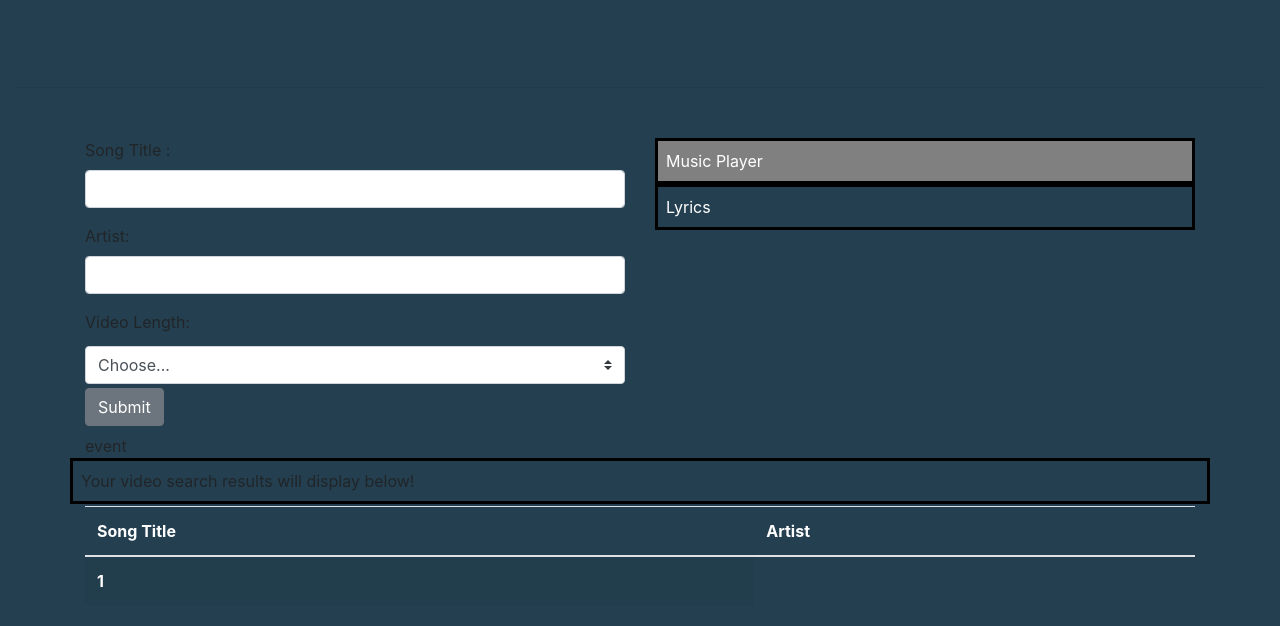
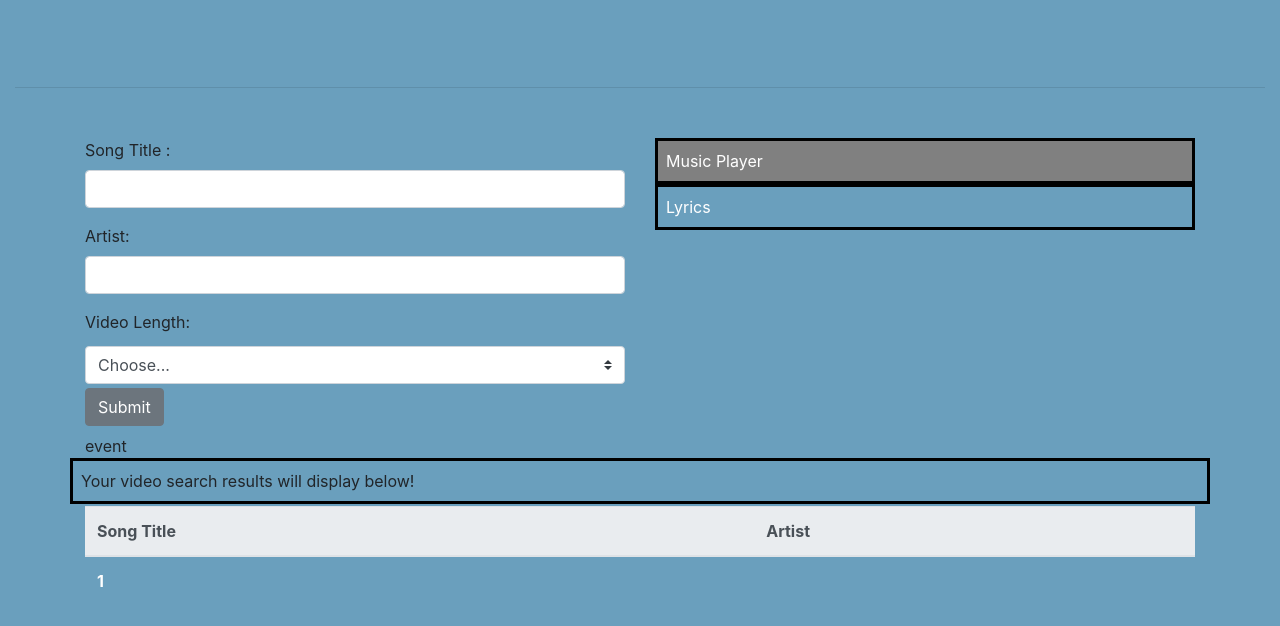
Before and after one commit to KileyAdams92/project_1, a PHP site: page / in a window 1280 px wide. Shown: the top 626 px of the page. Run offline with PHP 8.4, Linux system fonts and the light colour scheme; lists and menus that the app fills with data are empty; some libraries are stand-ins or nearby versions.

Commit message:
modified table

```diff
--- a/assets/css/style.css
+++ b/assets/css/style.css
@@ -8,7 +8,7 @@
 }
 
 body {
-  background-color: #244050;
+  background-color: #6a9fbd;
 }
 
 .header {
--- a/index.html
+++ b/index.html
@@ -60,7 +60,7 @@
             </div>
 
 
-event
+            event
             <br>
             <!--Playlist Table-->
             <div class="video-content">
@@ -79,8 +79,8 @@ event
         <div class="container">
             <div id="bottom-row" class="row">
                 <div class="col col-lg-12 text-white" style="background-color: transparent">
-                    <table class="table table-striped">
-                        <thead>
+                    <table class="table">
+                        <thead class="thead-light">
                             <tr>
                                 <th scope="col">Song Title</th>
                                 <th scope="col">Artist</th>
```
